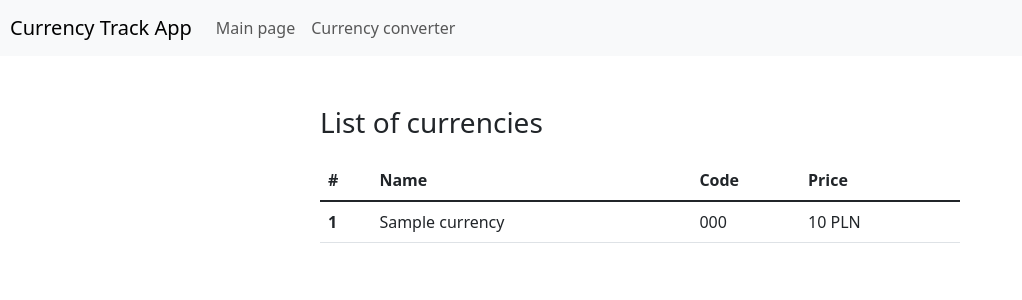
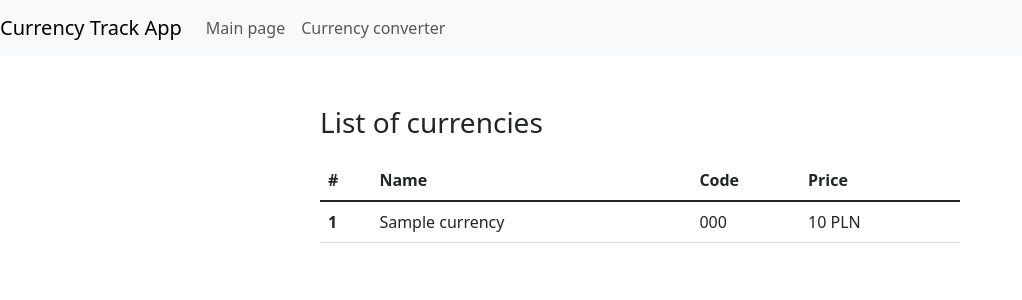
Before and after one commit to JanKolo04/CurrencyTrackApp, a PHP site: template src/Templates/main.html.twig in a window 1280 px wide. Shown: the top 300 px of the page, without its empty margins (0-1022 px from the left). Run offline with PHP 8.4, Linux system fonts and the light colour scheme; the template is opened without the code that fills it: most values are stand-ins (such as "Sample title", 1, 10 or a date in 2020); some libraries are stand-ins or nearby versions.

Commit message:
Comments into css

```diff
--- a/css/main.css
+++ b/css/main.css
@@ -1,11 +1,9 @@
-.navbar {
-    padding: 8px 10px !important;
-}
-
+/*--general options--*/
 .h3 {
     margin-bottom: 20px !important;
 }
 
+/*--table section--*/
 .table-section {
     width: 50%;
     margin: auto;
@@ -13,6 +11,7 @@
     margin-bottom: 50px;
 }
 
+/*--media--*/
 @media only screen and (max-width: 1240px) {
     .table-section {
         width: 70% !important;
```
